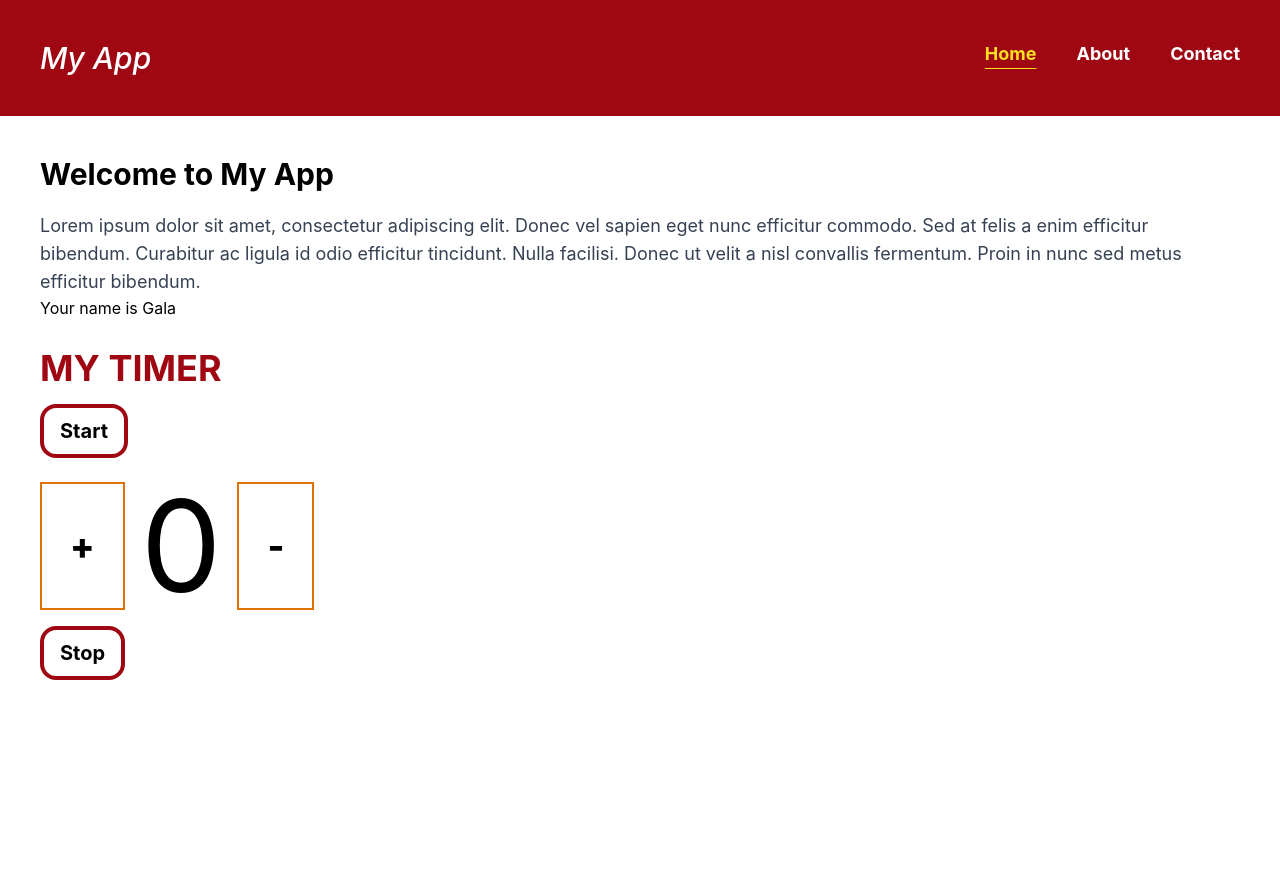
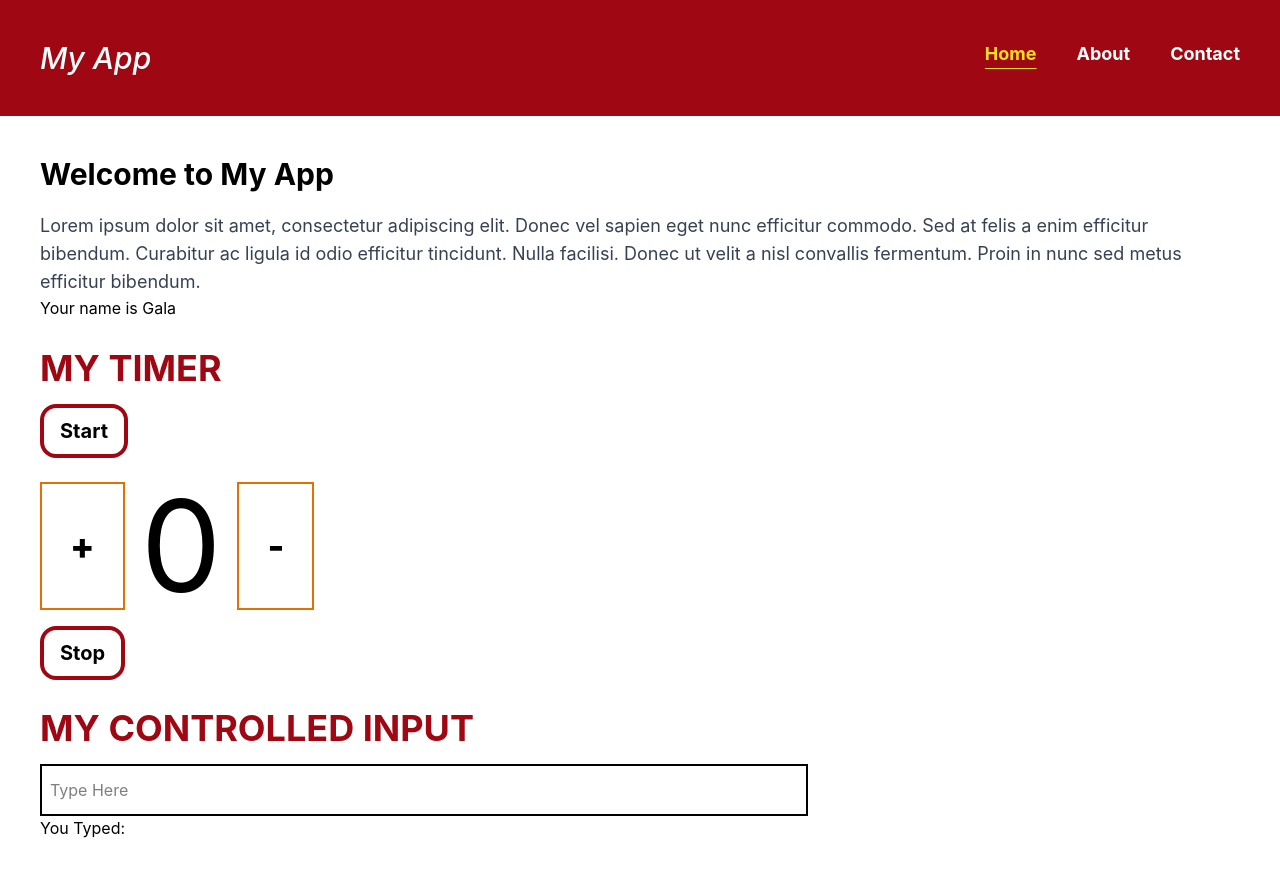
Before and after one commit to Lucide-Pascale/Simple-Website, a React (Vite) app: page / in a window 1280 px wide. Shown: the top 876 px of the page. Before the commit the page ends 800 px from the top, so only its background shows below. Built offline with nearby package versions, Linux system fonts and the light colour scheme.

Commit message:
Adding Controlled Input Exercise

```diff
--- a/src/App.jsx
+++ b/src/App.jsx
@@ -5,6 +5,7 @@ import Contact from './components/contact.jsx'
 import {Story, Team, Values} from './components/about.jsx'
 import Component1 from './components/hooks.jsx'
 import Counter from './components/counter.jsx'
+import ControlledInput from './components/controlledInput.jsx'
 import './App.css'
 import { Link, Routes, Route, NavLink, Outlet } from 'react-router-dom'
 
@@ -15,6 +16,7 @@ function Home() {
       <p className='text-lg text-gray-700'>Lorem ipsum dolor sit amet, consectetur adipiscing elit. Donec vel sapien eget nunc efficitur commodo. Sed at felis a enim efficitur bibendum. Curabitur ac ligula id odio efficitur tincidunt. Nulla facilisi. Donec ut velit a nisl convallis fermentum. Proin in nunc sed metus efficitur bibendum.</p>
     <Component1 />
     <Counter/>
+    <ControlledInput/>
     </div>
   )
 }
--- /dev/null
+++ b/src/components/controlledInput.jsx
@@ -0,0 +1,19 @@
+import {useState, useEffect} from 'react';
+
+function ControlledInput(){
+    const [input, setInput] = useState("")
+    function handleInput(e){
+        return setInput(e.target.value)
+    }
+    return(<>
+        <h1 className='mt-7 text-red-800 text-4xl uppercase font-bold'>My Controlled Input</h1>
+        <input className='w-3xl mt-4 py-3 px-2 border-2' value={input} onChange={handleInput} placeholder='Type Here'/>
+
+        <div>
+            <h2>You Typed:</h2>
+            <p>{input}</p>
+        </div>
+    </>)
+}
+
+export default ControlledInput
--- /dev/null
+++ b/src/components/visibility.jsx
@@ -0,0 +1 @@
+import {useState, useEffect} from 'react';
```
